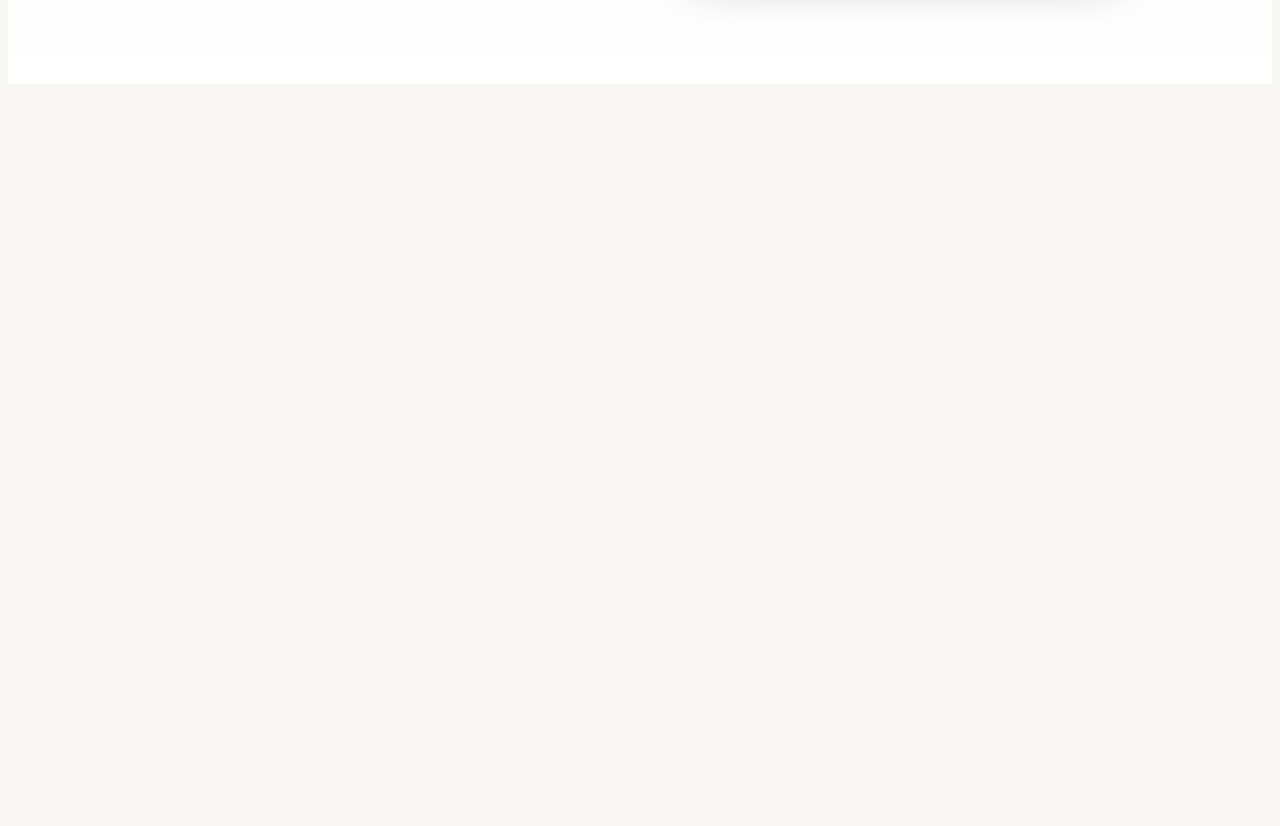
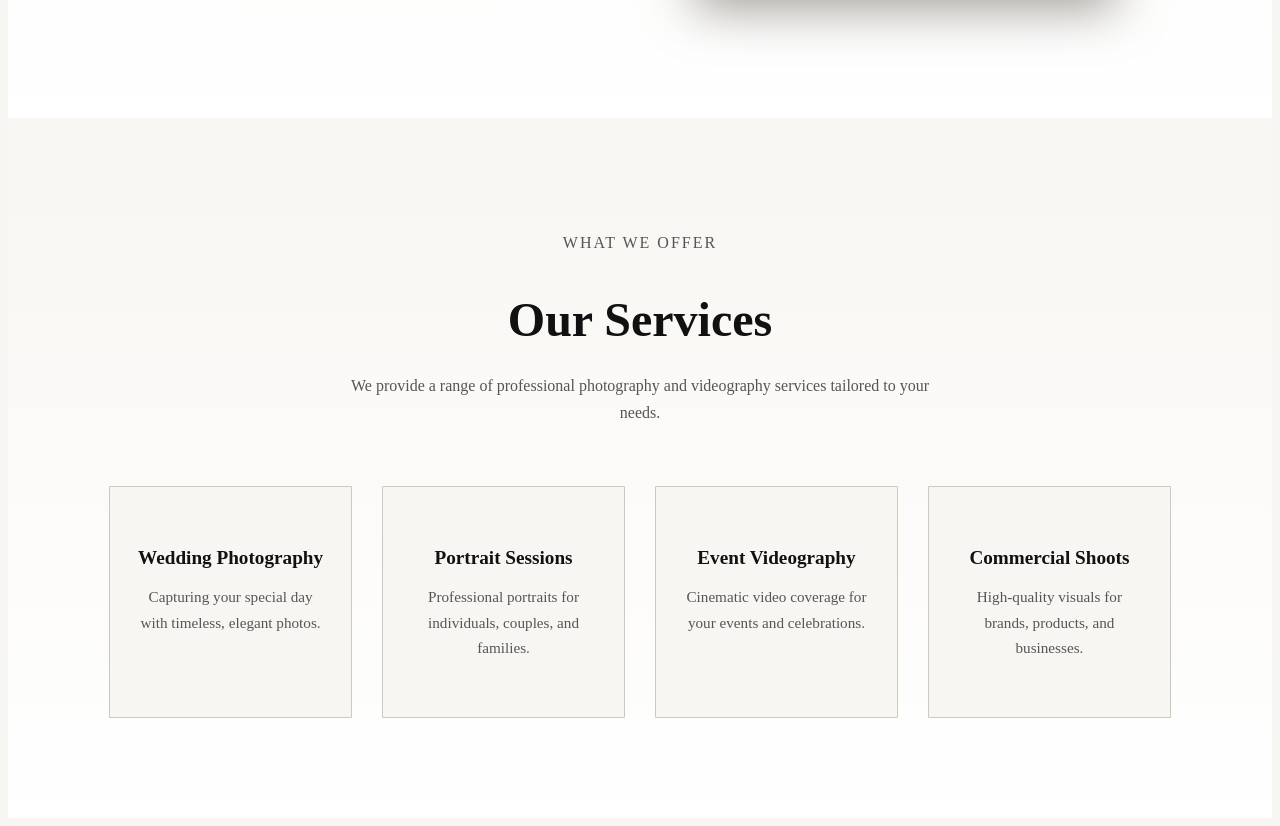
Before and after one commit to Hossein-Kelisa/PArts, a React (Vite) app in the folder client/: page / in a window 1280 px wide. Shown: the part 2555-3381 px from the top of the page. Before the commit the page ends 2647 px from the top, so only its background shows below. Built offline with nearby package versions, Linux system fonts and the light colour scheme.

Commit message:
add new component services.jsx

```diff
--- a/client/src/components/Portfolio.jsx
+++ b/client/src/components/Portfolio.jsx
@@ -37,7 +37,7 @@ function Portfolio() {
     <section className="portfolio">
 
       <div className="portfolio-header">
-        {/* <p>Latest Work</p> */}
+        <p>Latest Work</p>
 
         <h2>Portfolio</h2>
 
--- /dev/null
+++ b/client/src/components/Services.css
@@ -0,0 +1,89 @@
+.services {
+  padding: 100px 8%;
+  background: linear-gradient(to bottom, #f8f6f2, #ffffff);
+}
+
+.services-header {
+  text-align: center;
+  margin-bottom: 60px;
+}
+
+.services-header p {
+  color: #555555;
+  letter-spacing: 2px;
+  text-transform: uppercase;
+  margin-bottom: 10px;
+}
+
+.services-header h2 {
+  color: #111111;
+  font-size: 3rem;
+  margin-bottom: 25px;
+}
+
+.services-header span {
+  color: #555555;
+  max-width: 600px;
+  display: block;
+  margin: auto;
+  line-height: 1.7;
+}
+
+.services-grid {
+  display: grid;
+  grid-template-columns: repeat(4, 1fr);
+  gap: 30px;
+}
+
+.service-card {
+  background: #f8f6f2;
+  padding: 40px 25px;
+  text-align: center;
+  transition: 0.3s;
+  border-radius: 1px;
+  border: 1px solid #5c522d46;
+}
+
+.service-card:hover {
+  transform: translateY(-8px);
+  box-shadow: 0 10px 50px #7e7971b9;
+}
+
+.service-card h3 {
+  color: #111111;
+  font-size: 1.2rem;
+  margin-bottom: 15px;
+}
+
+.service-card p {
+  color: #555555;
+  font-size: 0.95rem;
+  line-height: 1.7;
+}
+
+@media (max-width: 1000px) {
+  .services-grid {
+    grid-template-columns: repeat(3, 1fr);
+  }
+}
+
+@media (max-width: 768px) {
+  .services-grid {
+    grid-template-columns: repeat(2, 1fr);
+  }
+}
+
+@media (max-width: 480px) {
+  .services {
+    padding: 80px 25px;
+  }
+
+  .services-header h2 {
+    font-size: 2.2rem;
+  }
+
+  .services-grid {
+    grid-template-columns: 1fr;
+    gap: 20px;
+  }
+}
--- /dev/null
+++ b/client/src/components/Services.jsx
@@ -0,0 +1,50 @@
+import "./Services.css";
+
+const servicesList = [
+  {
+    id: 1,
+    title: "Wedding Photography",
+    text: "Capturing your special day with timeless, elegant photos.",
+  },
+  {
+    id: 2,
+    title: "Portrait Sessions",
+    text: "Professional portraits for individuals, couples, and families.",
+  },
+  {
+    id: 3,
+    title: "Event Videography",
+    text: "Cinematic video coverage for your events and celebrations.",
+  },
+  {
+    id: 4,
+    title: "Commercial Shoots",
+    text: "High-quality visuals for brands, products, and businesses.",
+  },
+];
+
+function Services() {
+  return (
+    <section className="services">
+      <div className="services-header">
+        <p>What We Offer</p>
+        <h2>Our Services</h2>
+        <span>
+          We provide a range of professional photography and videography
+          services tailored to your needs.
+        </span>
+      </div>
+
+      <div className="services-grid">
+        {servicesList.map((service) => (
+          <div className="service-card" key={service.id}>
+            <h3>{service.title}</h3>
+            <p>{service.text}</p>
+          </div>
+        ))}
+      </div>
+    </section>
+  );
+}
+
+export default Services;
--- a/client/src/pages/HomePage.jsx
+++ b/client/src/pages/HomePage.jsx
@@ -3,6 +3,7 @@ import Navbar from "../components/Navbar";
 import Hero from "../components/Hero";
 import Portfolio from "../components/Portfolio";
 import About from "../components/About";
+import Services from "../components/Services";
 import "./HomePage.css";
 
 function HomePage() {
@@ -12,6 +13,7 @@ function HomePage() {
       <Hero />
       <Portfolio />
       <About />
+      <Services />
     </div>
   );
 }
```
Also changed, not shown: 1 other file (tests, documents, lock files or other folders).
